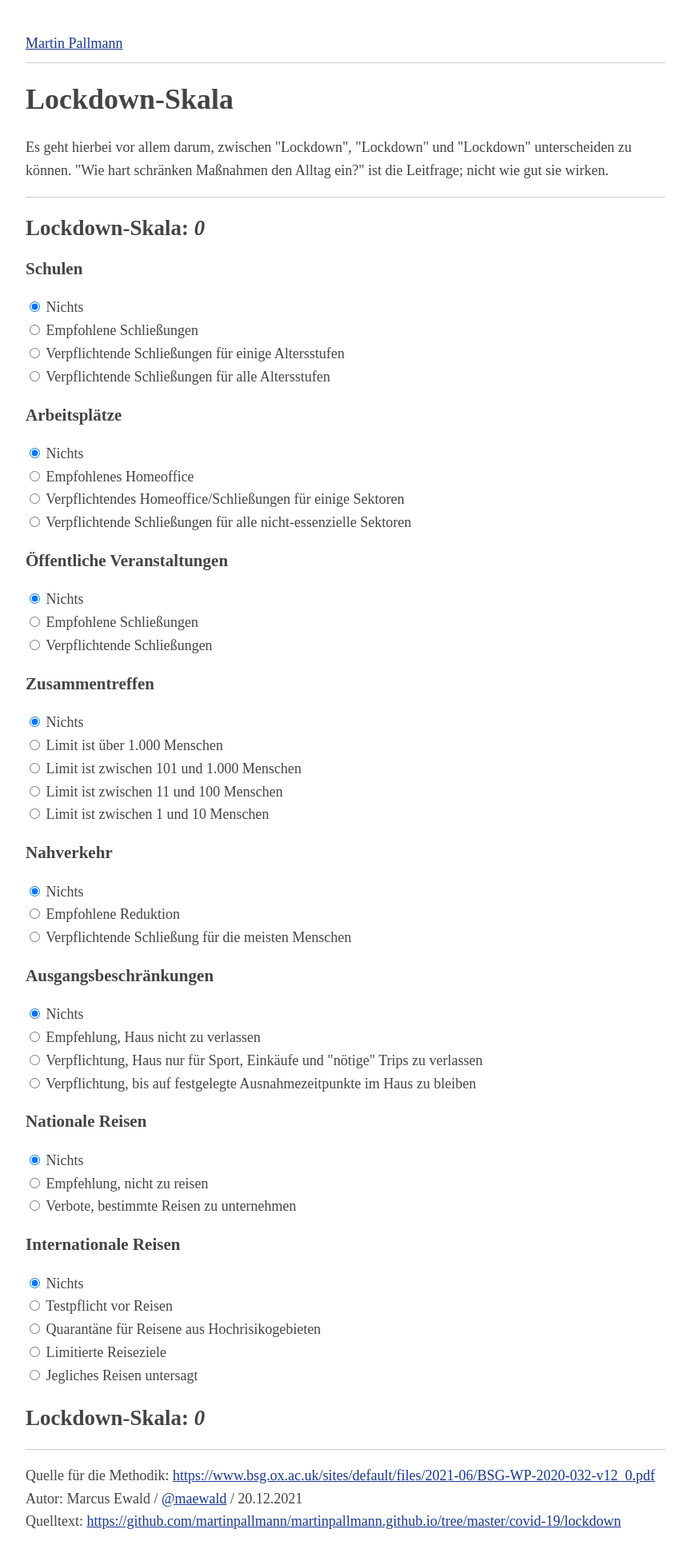
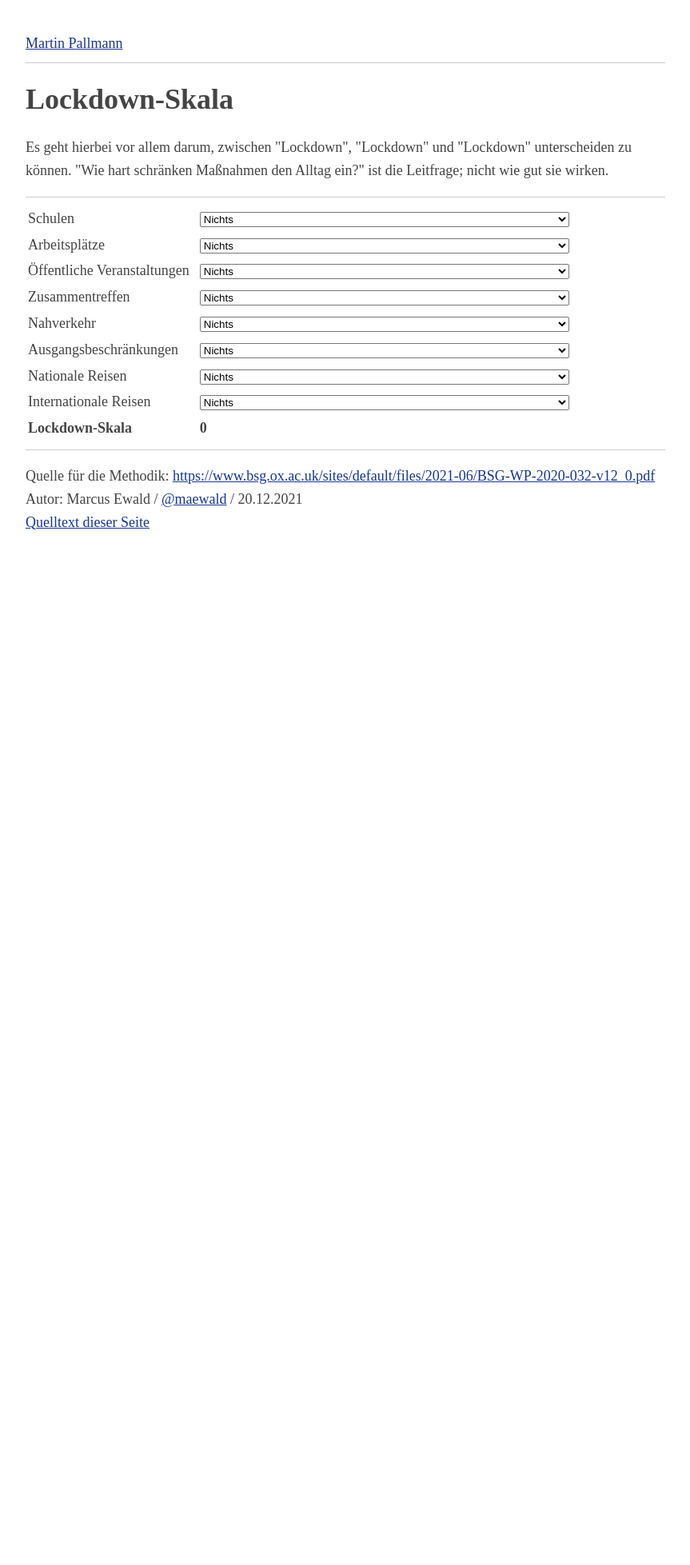
Before and after one commit to martinpallmann/martinpallmann.github.io, a Jekyll site: the page built from covid-19/lockdown/index.html, in a window 1280 px wide. Shown: the whole page at 80% size, without its empty margins (208-1071 px from the left). Built offline with Jekyll 4.4.1, drawn with Linux system fonts in a browser that asks for light colours; after the commit the page ends 900 px from its top, so only the background shows below that.

Commit message:
new version

```diff
--- a/covid-19/lockdown/index.html
+++ b/covid-19/lockdown/index.html
@@ -13,116 +13,26 @@ layout: lockdown
 
 <form id="form_1">
 
-  <h2>
-    Lockdown-Skala: <i id="result_0">0</i>
-  </h2>
-
-  <h3>Schulen</h3>
-  <input type="radio" id="school_0" name="school" value="0" checked onclick="calc()">
-  <label for="school_0">Nichts</label>
-  <br>
-  <input type="radio" id="school_1" name="school" value="1" onclick="calc()">
-  <label for="school_1">Empfohlene Schließungen</label>
-  <br>
-  <input type="radio" id="school_2" name="school" value="2" onclick="calc()">
-  <label for="school_2">Verpflichtende Schließungen für einige Altersstufen</label>
-  <br>
-  <input type="radio" id="school_3" name="school" value="3" onclick="calc()">
-  <label for="school_3">Verpflichtende Schließungen für alle Altersstufen</label>
-  <br>
-
-  <h3>Arbeitsplätze</h3>
-  <input type="radio" id="work_0" name="work" value="0" checked onclick="calc()">
-  <label for="work_0">Nichts</label>
-  <br>
-  <input type="radio" id="work_1" name="work" value="1" onclick="calc()">
-  <label for="work_1">Empfohlenes Homeoffice</label>
-  <br>
-  <input type="radio" id="work_2" name="work" value="2" onclick="calc()">
-  <label for="work_2">Verpflichtendes Homeoffice/Schließungen für einige Sektoren</label>
-  <br>
-  <input type="radio" id="work_3" name="work" value="3" onclick="calc()">
-  <label for="work_3">Verpflichtende Schließungen für alle nicht-essenzielle Sektoren</label>
-  <br>
-
-  <h3>Öffentliche Veranstaltungen</h3>
-  <input type="radio" id="public_0" name="public" value="0" checked onclick="calc()">
-  <label for="public_0">Nichts</label>
-  <br>
-  <input type="radio" id="public_1" name="public" value="1" onclick="calc()">
-  <label for="public_1">Empfohlene Schließungen</label>
-  <br>
-  <input type="radio" id="public_2" name="public" value="2" onclick="calc()">
-  <label for="public_2">Verpflichtende Schließungen</label>
-
-  <h3>Zusammentreffen</h3>
-  <input type="radio" id="meet_0" name="meet" value="0" checked onclick="calc()">
-  <label for="meet_0">Nichts</label>
-  <br>
-  <input type="radio" id="meet_1" name="meet" value="1" onclick="calc()">
-  <label for="meet_1">Limit ist über 1.000 Menschen</label>
-  <br>
-  <input type="radio" id="meet_2" name="meet" value="2" onclick="calc()">
-  <label for="meet_2">Limit ist zwischen 101 und 1.000 Menschen</label>
-  <br>
-  <input type="radio" id="meet_3" name="meet" value="3" onclick="calc()">
-  <label for="meet_3">Limit ist zwischen 11 und 100 Menschen</label>
-  <br>
-  <input type="radio" id="meet_4" name="meet" value="4" onclick="calc()">
-  <label for="meet_4">Limit ist zwischen 1 und 10 Menschen</label>
-
-  <h3>Nahverkehr</h3>
-  <input type="radio" id="transport_0" name="transport" value="0" checked onclick="calc()">
-  <label for="transport_0">Nichts</label>
-  <br>
-  <input type="radio" id="transport_1" name="transport" value="1" onclick="calc()">
-  <label for="transport_1">Empfohlene Reduktion</label>
-  <br>
-  <input type="radio" id="transport_2" name="transport" value="2" onclick="calc()">
-  <label for="transport_2">Verpflichtende Schließung für die meisten Menschen</label>
-
-  <h3>Ausgangsbeschränkungen</h3>
-  <input type="radio" id="restrict_0" name="restrict" value="0" checked onclick="calc()">
-  <label for="restrict_0">Nichts</label>
-  <br>
-  <input type="radio" id="restrict_1" name="restrict" value="1" onclick="calc()">
-  <label for="restrict_1">Empfehlung, Haus nicht zu verlassen</label>
-  <br>
-  <input type="radio" id="restrict_2" name="restrict" value="2" onclick="calc()">
-  <label for="restrict_2">Verpflichtung, Haus nur für Sport, Einkäufe und "nötige" Trips zu verlassen</label>
-  <br>
-  <input type="radio" id="restrict_3" name="restrict" value="3" onclick="calc()">
-  <label for="restrict_3">Verpflichtung, bis auf festgelegte Ausnahmezeitpunkte im Haus zu bleiben</label>
-
-  <h3>Nationale Reisen</h3>
-  <input type="radio" id="travel_nat_0" name="travel_nat" value="0" checked onclick="calc()">
-  <label for="travel_nat_0">Nichts</label>
-  <br>
-  <input type="radio" id="travel_nat_1" name="travel_nat" value="1" onclick="calc()">
-  <label for="travel_nat_1">Empfehlung, nicht zu reisen</label>
-  <br>
-  <input type="radio" id="travel_nat_2" name="travel_nat" value="2" onclick="calc()">
-  <label for="travel_nat_2">Verbote, bestimmte Reisen zu unternehmen</label>
-
-  <h3>Internationale Reisen</h3>
-  <input type="radio" id="travel_int_0" name="travel_int" value="0" checked onclick="calc()">
-  <label for="travel_int_0">Nichts</label>
-  <br>
-  <input type="radio" id="travel_int_1" name="travel_int" value="1" onclick="calc()">
-  <label for="travel_int_1">Testpflicht vor Reisen</label>
-  <br>
-  <input type="radio" id="travel_int_2" name="travel_int" value="2" onclick="calc()">
-  <label for="travel_int_2">Quarantäne für Reisene aus Hochrisikogebieten</label>
-  <br>
-  <input type="radio" id="travel_int_3" name="travel_int" value="3" onclick="calc()">
-  <label for="travel_int_3">Limitierte Reiseziele</label>
-  <br>
-  <input type="radio" id="travel_int_4" name="travel_int" value="4" onclick="calc()">
-  <label for="travel_int_4">Jegliches Reisen untersagt</label>
-
-  <h2>
-    Lockdown-Skala: <i id="result_1">0</i>
-  </h2>
+  <table>
+    {% for section in site.data.covid-19.lockdown.sections %}
+    <tr>
+      <th style="text-align: left; font-weight: normal; padding-right: 10px;">
+        <label for="{{ section.id }}">{{ section.name }}</label>
+      </th>
+      <td>
+        <select style="width:100%" name="{{ section.id }}" id="{{ section.id }}" onchange="calc()">
+          {% for value in section.value %}
+          <option value="{{ value.value }}">{{ value.name }}</option>
+          {% endfor %}
+        </select>
+      </td>
+    </tr>
+    {% endfor %}
+    <tr>
+      <th style="text-align: left;">Lockdown-Skala</th>
+      <td><b id="result">0</b></td>
+    </tr>
+  </table>
 
 </form>
 
@@ -134,22 +44,22 @@ layout: lockdown
   <br>
   Autor: Marcus Ewald / <a href="https://twitter.com/maewald">@maewald</a> / 20.12.2021
   <br>
-  Quelltext: <a href="https://github.com/martinpallmann/martinpallmann.github.io/tree/master/covid-19/lockdown">https://github.com/martinpallmann/martinpallmann.github.io/tree/master/covid-19/lockdown</a>
+  <a href="https://github.com/martinpallmann/martinpallmann.github.io/tree/master/covid-19/lockdown">Quelltext dieser Seite</a>
 </p>
 
 <script type="text/javascript">
 
   let initial = [];
-
   if (window.location.hash) {
     const hash = window.location.hash.substring(1);
     initial = hash.split(",")
   } else if (history.state) {
     initial = history.state.selected;
   }
-  initial.forEach(id =>
-    document.getElementById(id).checked = true
-  )
+  initial.forEach(param => {
+    let a = param.split(/_(\d+)/);
+    document.getElementById(a[0]).value = a[1];
+  })
   calc();
 
   function calc() {
@@ -158,19 +68,15 @@ layout: lockdown
     const state = {"selected": []}
     Array.from(document.getElementById("form_1").elements)
       .forEach(element => {
-          if (element.checked) {
-            if (hash === "#") {
-              hash = hash + element.id
-            } else {
-              hash = hash + "," + element.id
-            }
-            state.selected.push(element.id)
-            result = result + parseInt(element.value);
-          }
+        if (hash === "#") {
+          hash = hash + element.id + '_' + element.value
+        } else {
+          hash = hash + "," + element.id + '_' + element.value
         }
-      )
+        state.selected.push(element.id + '_' + element.value)
+        result = result + parseInt(element.value);
+      })
     history.replaceState(state, '', hash)
-    document.getElementById("result_0").innerText = result;
-    document.getElementById("result_1").innerText = result;
+    document.getElementById("result").innerText = result;
   }
 </script>
```
Also changed, not shown: _data/covid-19/lockdown.json (added, +176 -0 lines).
